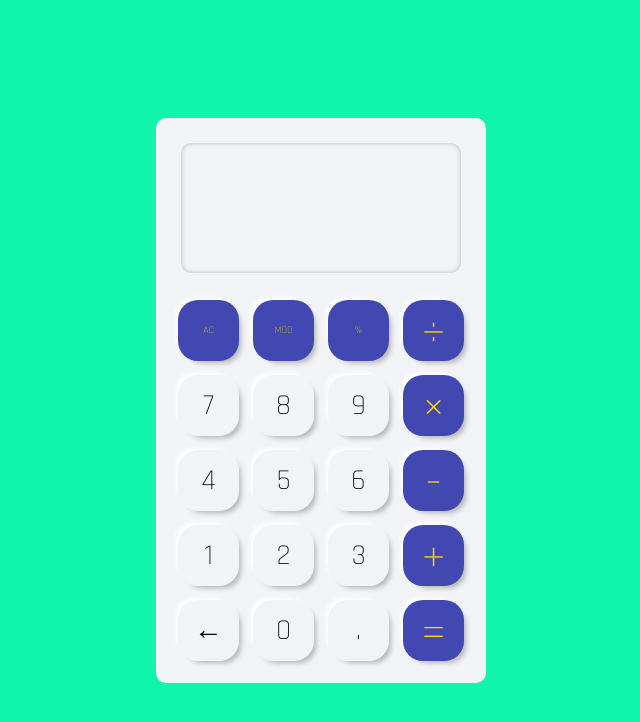
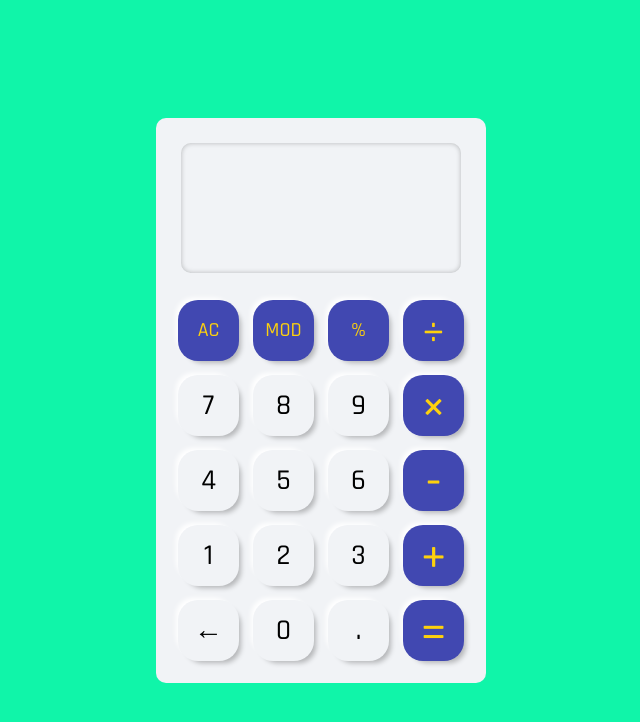
Before and after one commit to amzita/Calculadora, a plain HTML site: page index.html in a window 1280 px wide. Shown: the whole page, without its empty margins (319-959 px from the left). Drawn offline with Linux system fonts and the light colour scheme.

Commit message:
Ultima modificación

```diff
--- a/css/index.css
+++ b/css/index.css
@@ -1,6 +1,6 @@
 * {
     font-family: 'Rajdhani', serif;
-    font-weight: 300;
+    font-weight: 500;
     color: #000000;
 }
 
@@ -83,5 +83,5 @@ button:focus {
 }
 
 .modulo, .ac, .porcentaje {
-    font-size: 10px;
+    font-size: 20px;
 }
```
